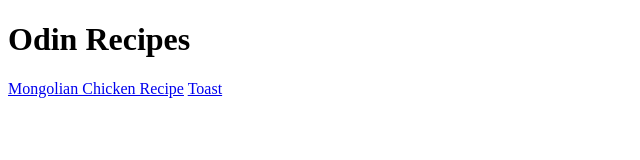
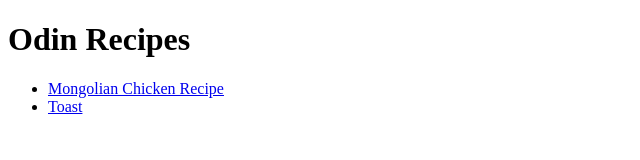
Before and after one commit to ewanshek/odin-recipes, a plain HTML site: page index.html in a window 1280 px wide. Shown: the whole page, without its empty margins (0-640 px from the left). Drawn offline with Linux system fonts and the light colour scheme.

Commit message:
Change recipe to display as list

```diff
--- a/index.html
+++ b/index.html
@@ -6,7 +6,11 @@
     </head>
     <body>
         <h1>Odin Recipes</h1>
-        <a href="recipes/mongolian_chicken.html">Mongolian Chicken Recipe</a>
-        <a href="recipes/toast.html">Toast</a>
+        <ul>
+            <li><a href="recipes/mongolian_chicken.html">Mongolian Chicken Recipe</a></li>
+            <li><a href="recipes/toast.html">Toast</a></li>
+        </ul>
+
+
     </body>
 </html>
```
